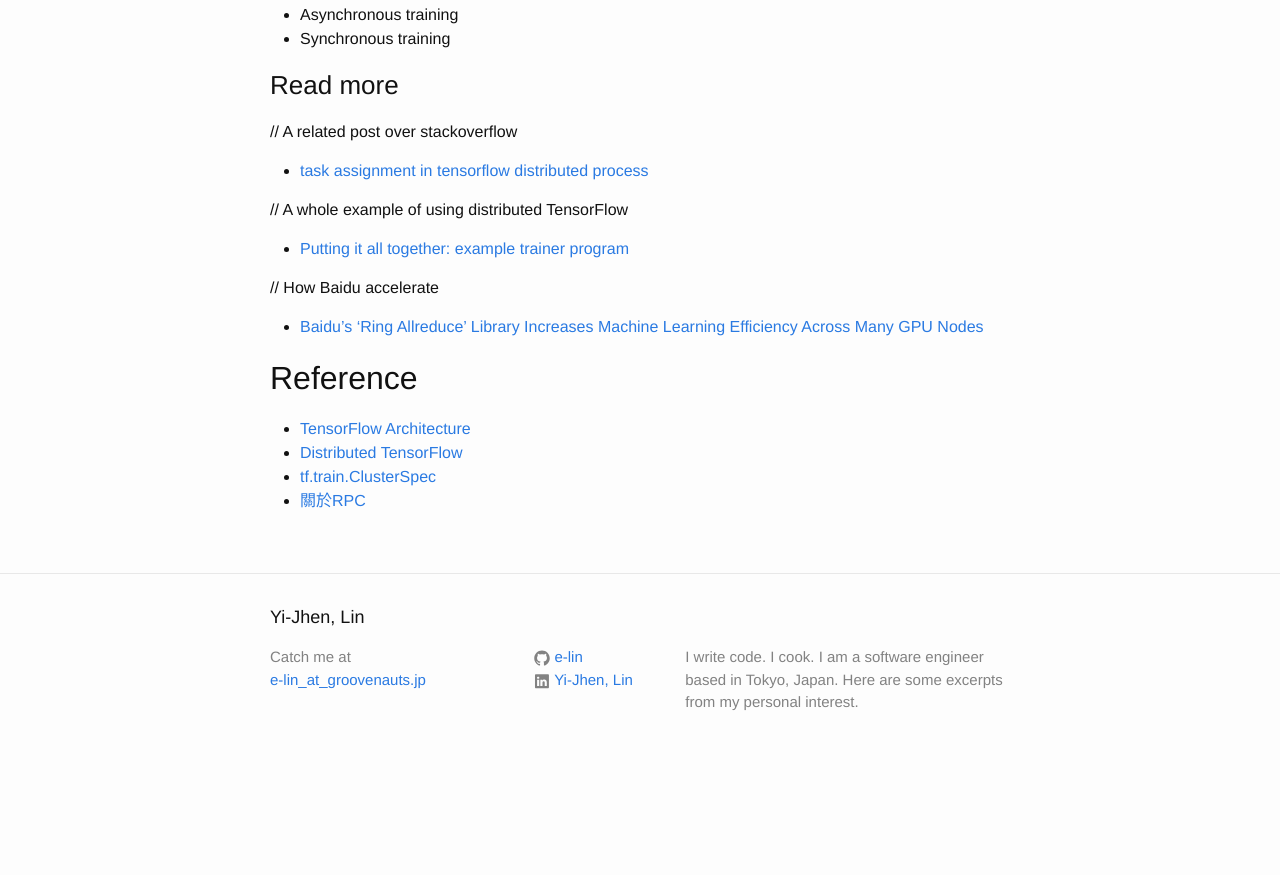
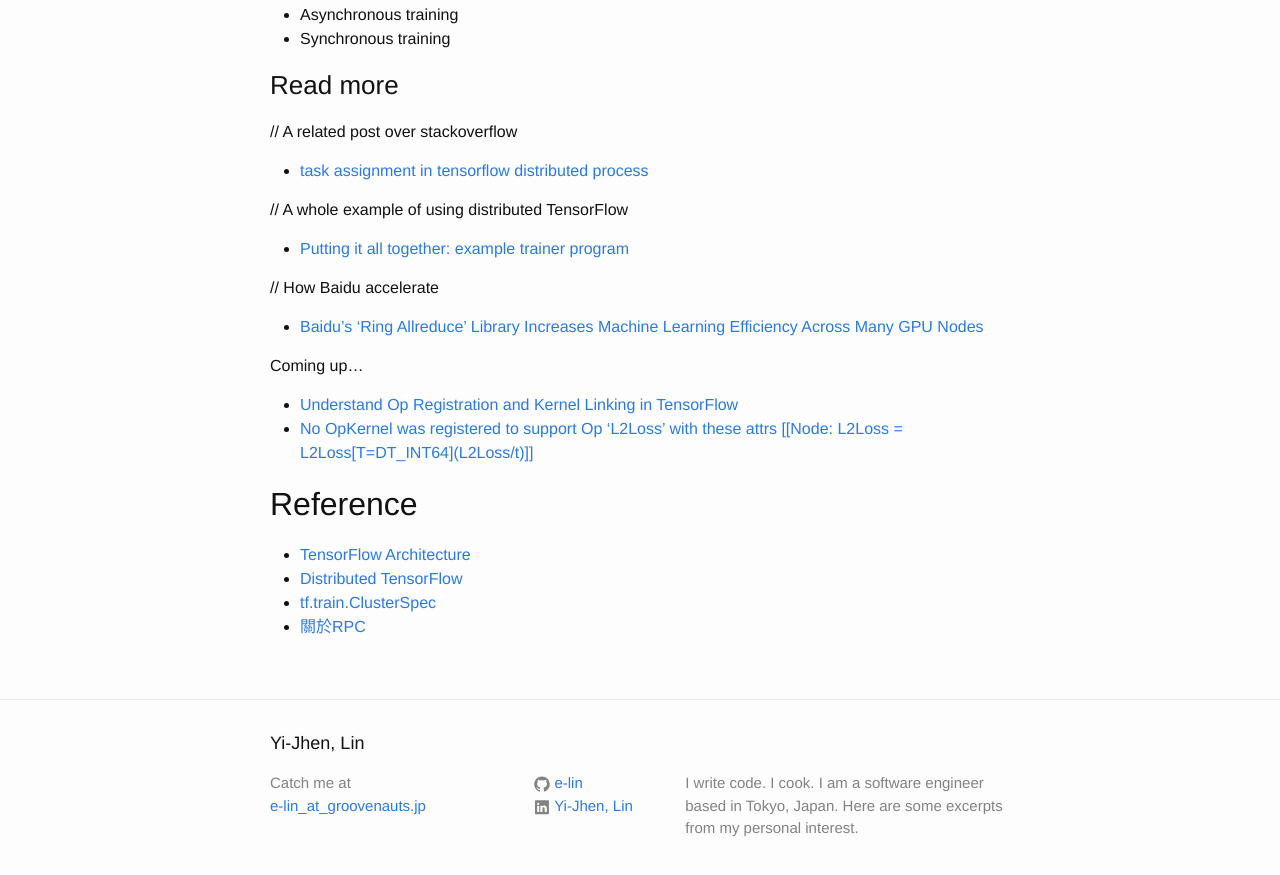
Before and after one commit to e-lin/wiki, a Jekyll site: the page built from _posts/2017-02-21-First-Insight-of-TensorFlow-Architecture.md, in a window 1280 px wide and 900 px high, scrolled down 5252 px. Shown: the top 875 px of the window. Built offline with Jekyll 4.4.1, drawn with Linux system fonts in a browser that asks for light colours; before the commit the page ends 6026 px from its top, so only the background shows below that.

Commit message:
add something

```diff
--- a/_posts/2017-02-21-First-Insight-of-TensorFlow-Architecture.md
+++ b/_posts/2017-02-21-First-Insight-of-TensorFlow-Architecture.md
@@ -255,6 +255,10 @@ Possible approaches:
 // How Baidu accelerate
 - [Baidu's 'Ring Allreduce' Library Increases Machine Learning Efficiency Across Many GPU Nodes][R11]
 
+Coming up...
+
+- [Understand Op Registration and Kernel Linking in TensorFlow][R12]
+- [No OpKernel was registered to support Op 'L2Loss' with these attrs [[Node: L2Loss = L2Loss[T=DT_INT64](L2Loss/t)]]][R13]
 
 Reference
 ---
```
Also changed, not shown: other parts of _posts/2017-02-21-First-Insight-of-TensorFlow-Architecture.md (+2 -0 lines).
